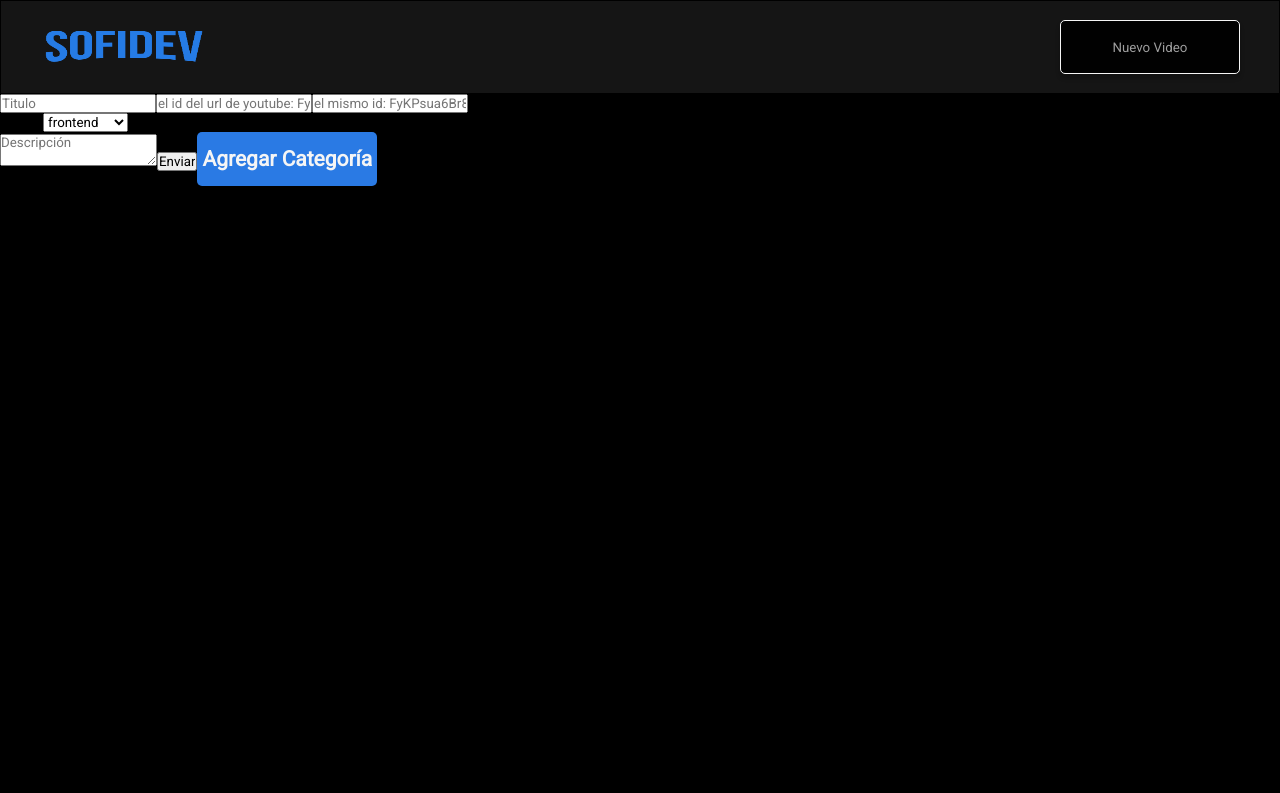
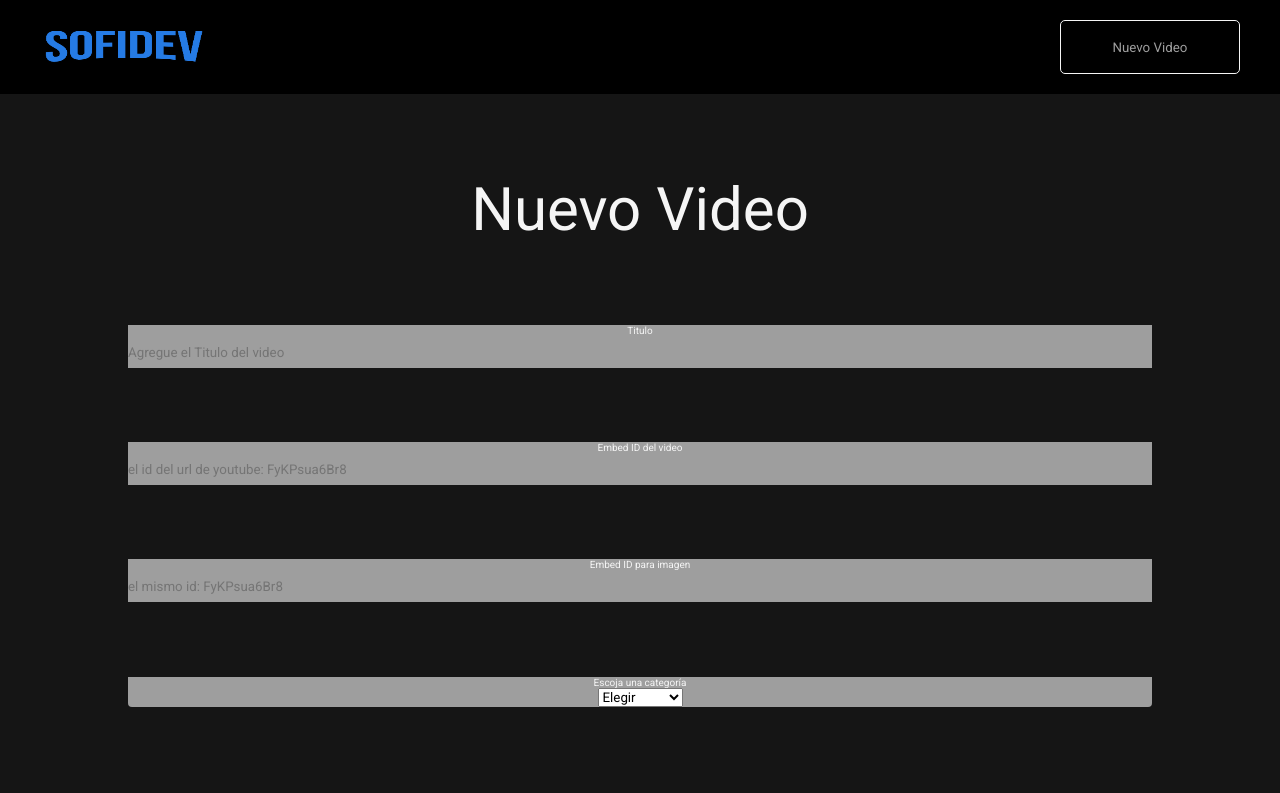
Before and after one commit to SofiDevO/alura-flix, a React (Vite) app: page /add-video in a window 1280 px wide. Shown: the top 793 px of the page. Built offline with nearby package versions, Linux system fonts and the light colour scheme; data requests are answered from the project's data file.

Commit message:
:lipstick: Se comienza a agregar estilos al formulario

```diff
--- a/src/components/Header.jsx
+++ b/src/components/Header.jsx
@@ -31,7 +31,7 @@ const HeaderContainer = styled.header`
 		align-items: center;
 		padding: 0 3.9rem;
 		border: 1px solid #000;
-		background: ${colorGrayMedium};
+		background: ${colorGrayDark};
 		box-shadow: 0px 4px 4px 0px rgba(0, 0, 0, 0.25);
 		@media screen and (max-width:768px){
 			justify-content: center;
--- a/src/components/UI/index.jsx
+++ b/src/components/UI/index.jsx
@@ -1,21 +1,80 @@
 import styled from "styled-components";
-import isPropValid from '@emotion/is-prop-valid'
-isPropValid('size')
+import isPropValid from "@emotion/is-prop-valid";
+import { colorGrayLigther, colorGrayMedium, colorGrayLight, colorPrimario } from "./variables";
+isPropValid("size");
 
 export const Btn = styled.button`
-	width: ${(props)=> props.size === 'full' ? ' 320px' : '18rem'};
+	width: ${(props) => (props.size === "full" ? " 320px" : "18rem")};
 	height: 5.4rem;
 	flex-shrink: 0;
 	text-align: center;
-	font-family: 'Roboto';
+	font-family: "Roboto";
 	font-size: 2.1rem;
 	font-style: normal;
 	font-weight: 600;
 	border: none;
-	border-radius: .5rem;
-	background-color: ${(props)=> props.variant === 'blue' ? '#2A7AE4' : '#dedede'};
-	color: ${(props)=> props.variant === 'blue' ? '#f5f5f5' : '#000000'};
+	border-radius: 0.5rem;
+	background-color: ${(props) =>
+		props.variant === "blue" ? "#2A7AE4" : "#dedede"};
+	color: ${(props) => (props.variant === "blue" ? "#f5f5f5" : "#000000")};
+`;
+
+/* Elementos del formulario */
+
+export const Container = styled.div`
+	background: ${colorGrayMedium};
+	height: 111vh;
+	color: ${colorGrayLigther};
+`;
+
+export const FormularioTitulo = styled.h2`
+	text-align: center;
+	font-family: Roboto;
+	font-size: 60px;
+	font-style: normal;
+	font-weight: 400;
+	line-height: normal;
+	padding: 8rem;
+`;
+
+export const Form = styled.form`
+	display: flex;
+    flex-direction: column;
+    justify-content: space-between;
+    align-items: center;
+    width: 100%;
+    /* gap: 5rem; */
+    height: 64rem;
+`;
+export const CajaInputs = styled.div`
+	display: flex;
+	flex-direction: column;
+	width: 80%;
+	height: 50px;
+	flex-shrink: 0;
 `
+export const ContainerInput = styled.div`
+	background-color: ${colorGrayLight};
+	align-items: center;
+	border-radius: 0px 0px 4px 4px;
+	display: flex;
+	flex-direction: column;
+	width: 100%;
+`;
 
 
-/* width:x; */
+
+
+export const Input = styled.input`
+	width: 100%;
+	height: 50px;
+	flex-shrink: 0;
+	background-color: ${colorGrayLight};
+	display: flex;
+	height: 32px;
+	flex-direction: column;
+	justify-content: center;
+	flex-shrink: 0;
+	border: none;
+	outline-style: none;
+`;
--- a/src/pages/AddVideo.jsx
+++ b/src/pages/AddVideo.jsx
@@ -2,8 +2,16 @@ import { useState, useEffect } from "react";
 import { useForm } from "react-hook-form";
 import { useNavigate } from "react-router-dom";
 import { v4 as uuidv4 } from "uuid";
-import { Btn } from "../components/UI";
 import { obtenerCategorias, agregarVideo } from "../api/api"; // Importa la función obtenerCategorias en lugar de buscar
+import {
+	Btn,
+	Form,
+	FormularioTitulo,
+	Container,
+	Input,
+	ContainerInput,
+	CajaInputs,
+} from "../components/UI";
 
 export default function AddVideo() {
 	// Configuración de React Hook Form
@@ -62,19 +70,31 @@ export default function AddVideo() {
 		}
 	};
 
+	return (
+		<Container>
+			<FormularioTitulo>Nuevo Video</FormularioTitulo>
+			<Form onSubmit={handleSubmit(onSubmit)}>
+				{/* Campos del formulario */}
 
-  return (
-    <form onSubmit={handleSubmit(onSubmit)}>
-      {/* Campos del formulario */}
-      <input
+				<CajaInputs>
+					<ContainerInput>
+          <label>Titulo</label>
+						<Input
 							type="text"
-        placeholder="Titulo"
+							placeholder="Agregue el Titulo del video"
 							{...register("title", {
 								required: true,
 								message: "Este campo es obligatorio",
 							})}
 						/>
-      <input
+					</ContainerInput>
+					{errors.title && <span>Este campo es requerido</span>}
+				</CajaInputs>
+
+				<CajaInputs>
+					<ContainerInput>
+          <label>Embed ID del video</label>
+						<Input
 							type="text"
 							placeholder="el id del url de youtube: FyKPsua6Br8"
 							{...register("embedId", {
@@ -83,49 +103,71 @@ export default function AddVideo() {
 								message: "Este campo es obligatorio",
 							})}
 						/>
+					</ContainerInput>
+					{errors.embedId && <span>Este campo es requerido</span>}
+				</CajaInputs>
 
-      <input
+				<CajaInputs>
+					<ContainerInput>
+          <label>Embed ID para imagen</label>
+						<Input
 							type="text"
 							placeholder="el mismo id: FyKPsua6Br8"
 							{...register("img", {
 								required: true,
 								maxLength: 11,
-          message: "Este campo es obligatorio",
 							})}
 						/>
+					</ContainerInput>
+					{errors.img && <span>Este campo es requerido</span>}
+				</CajaInputs>
 
-      <div className="lista-opciones">
-        <label>Categoria</label>
+				<CajaInputs>
+					<ContainerInput>
+						<label>Escoja una categoría</label>
 						<select
 							value={getValues("categoria")}
 							onChange={(e) => setValue("categoria", e.target.value)}
-        >
-          <option value="" disabled defaultValue="" hidden>
-            Categoria
+							{...register("select", {
+								required: true,
+							})}>
+							<option value="" defaultValue="" hidden>
+								Elegir
 							</option>
 							{categorias.map((categoria) => (
 								<option
 									key={categoria.id}
 									value={categoria.id}
-              data-color={categoria.color}
-            >
+									data-color={categoria.color}>
 									{categoria.nombre}
 								</option>
 							))}
 						</select>
-      </div>
+					</ContainerInput>
+					{errors.select && <span>Este campo es requerido</span>}
+				</CajaInputs>
 
+
+				<CajaInputs>
+					<ContainerInput>
+          <label>Descripción</label>
 						<textarea
-        placeholder="Descripción"
+							placeholder="Agregue la descripción del video"
 							{...register("metadescription", {
 								required: true,
 							})}
 						/>
+					</ContainerInput>
 					{errors.metadescription && <span>Este campo es requerido</span>}
+				</CajaInputs>
+
+				<div>
 					<input type="submit" value="Enviar" />
 					<Btn variant="blue" onClick={() => navigate("/add-category")}>
 						Agregar Categoría
 					</Btn>
-    </form>
+				</div>
+			</Form>
+		</Container>
 	);
 }
```
Also changed, not shown: src/components/UI/variables.jsx (line endings or trailing spaces). Lines whose indentation alone changed are shown as unchanged.
